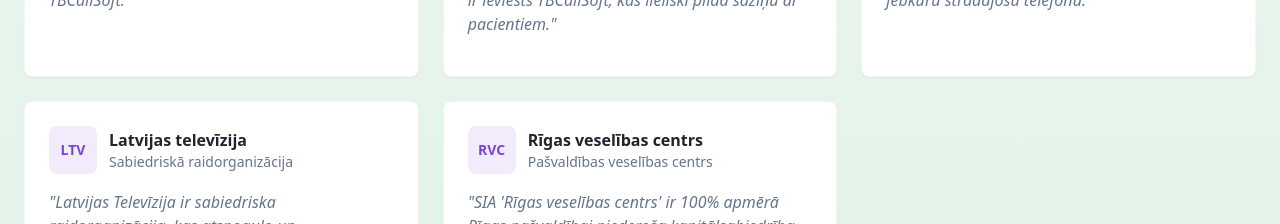
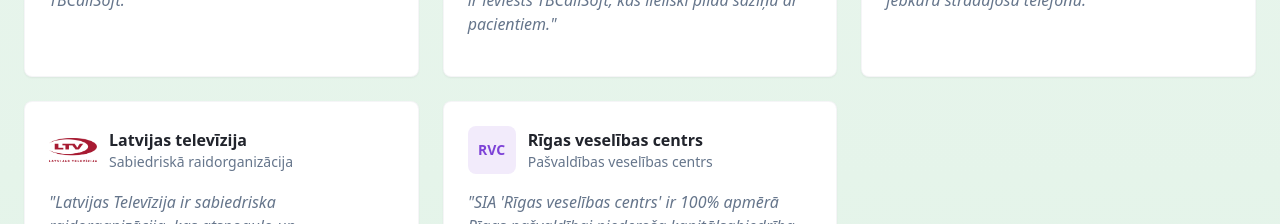
Before and after one commit to AlexTheReindeer/content-call-cornerstone, a React (Vite) app: page / in a window 1280 px wide. Shown: the part 2240-2464 px from the top of the page. Built offline with nearby package versions, Linux system fonts and the light colour scheme.

Commit message:
Update LTV logo
Update Latvijas televīzija logo in src/pages/Index.tsx

```diff
--- a/src/pages/Index.tsx
+++ b/src/pages/Index.tsx
@@ -10,6 +10,7 @@ import latvijaslotoOfficial from "@/assets/logos/latvijas-loto-official.svg";
 import vcaLogo from "@/assets/logos/vca-logo.png";
 import vcaRealLogo from "@/assets/logos/vca-real-logo.png";
 import centralaLogo from "@/assets/logos/centrala-laboratorija-logo.png";
+import ltvLogo from "@/assets/logos/ltv-official-logo.png";
 const Index = () => {
   const navigate = useNavigate();
 
@@ -177,9 +178,7 @@ const Index = () => {
             <Card className="shadow-elegant border border-border/40 hover:shadow-card transition-all duration-300">
               <CardContent className="p-6">
                 <div className="flex items-center gap-3 mb-4">
-                  <div className="w-12 h-12 bg-primary/10 rounded-lg flex items-center justify-center">
-                    <span className="text-primary font-bold text-sm">LTV</span>
-                  </div>
+                  <img src={ltvLogo} alt="Latvijas televīzija" className="w-12 h-12 object-contain" />
                   <div>
                     <h4 className="font-semibold text-foreground">Latvijas televīzija</h4>
                     <p className="text-sm text-muted-foreground">Sabiedriskā raidorganizācija</p>
```
Also changed, not shown: src/assets/logos/ltv-official-logo.png (added).
